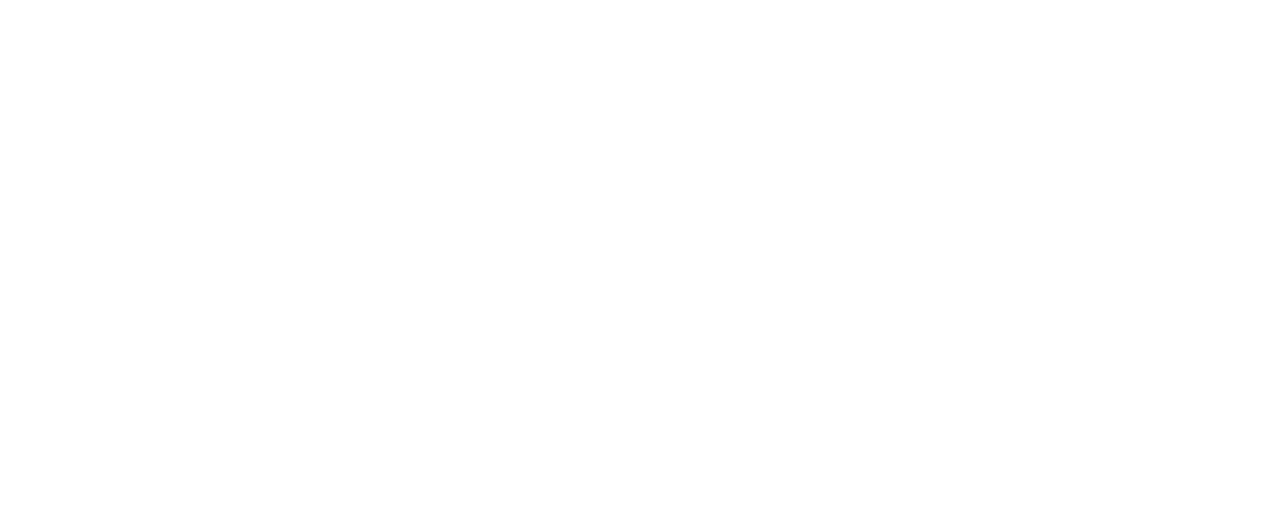
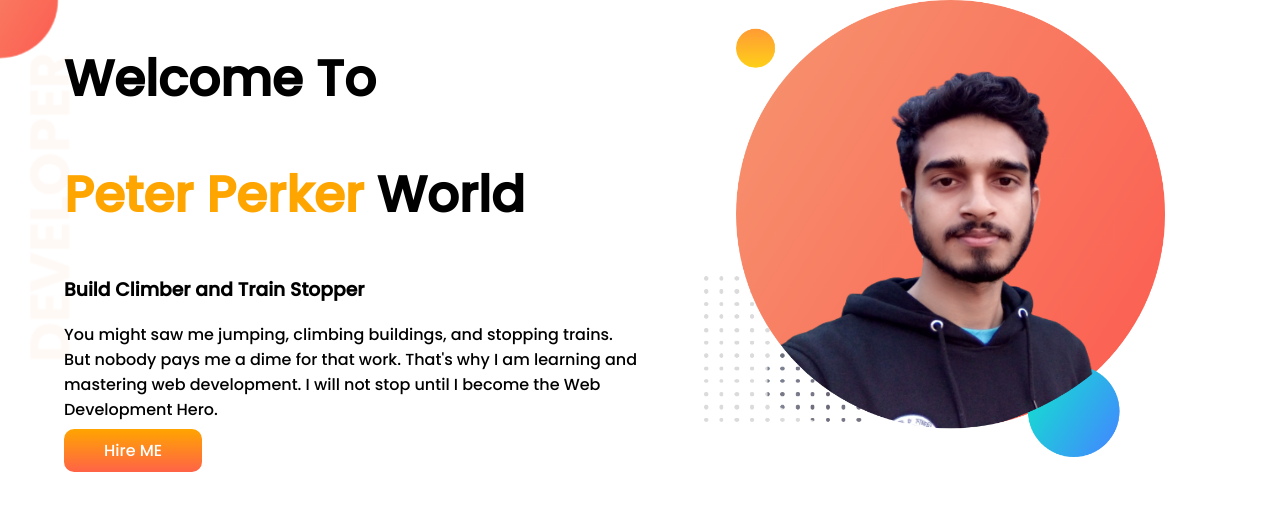
Before and after one commit to rezbanulsobuj/developer-portfolio, a plain HTML site: page index.html in a window 1280 px wide. Drawn offline with Linux system fonts and the light colour scheme.

Commit message:
top-banner

```diff
--- a/index.html
+++ b/index.html
@@ -5,8 +5,23 @@
     <meta http-equiv="X-UA-Compatible" content="IE=edge">
     <meta name="viewport" content="width=device-width, initial-scale=1.0">
     <title>sobuj portfolio</title>
+    <link rel="preconnect" href="https://fonts.googleapis.com">
+<link rel="preconnect" href="https://fonts.gstatic.com" crossorigin>
+<link href="https://fonts.googleapis.com/css2?family=Poppins:wght@500&display=swap" rel="stylesheet">
+<link rel="stylesheet" href="style.css">
 </head>
 <body>
-
+   <section class="top-banner">
+    <div class="half-width">
+        <h1>Welcome To</h1>
+        <h1 ><span class="orange-color">Peter Perker</span> World</h1>
+        <h3>Build Climber and Train Stopper</h3>
+        <p>You might saw me jumping, climbing buildings, and stopping trains. But nobody pays me a dime for that work. That's why I am learning and mastering web development. I will not stop until I become the Web Development Hero.</p>
+        <a target="_blank" href="https://www.linkedin.com/authwall?trk=ripf&trkInfo=AQEe5CZH-R0vhQAAAX4hcRhYPf-jQ5Ra6J247wMybpPq60YCsVcFpf1jvZK0plhL1nWchPTievxd9MSfY4WKJouzGxFJWN7yyiypYal1hMQXthxmsmve0xB5Fsv6d8rDSnIAWfM=&originalReferer=https://programminghero1.github.io/&sessionRedirect=https%3A%2F%2Fwww.linkedin.com%2Fcompany%2Fprogramminghero%2F">Hire ME</a>
+       </div>
+        <div class="half-width">
+            <img src="sobuj.png" alt="sobuj picture">
+        </div>
+   </section>
 </body>
 </html>
--- a/style.css
+++ b/style.css
@@ -0,0 +1,34 @@
+body{
+    font-family: 'Poppins', sans-serif;
+    margin: 0%;
+}
+h1{
+    font-size: 50px;
+}
+.orange-color{
+    color: orange;
+}
+section{
+    display: flex;
+}
+.half-width{
+    width: 50%;
+    padding-left: 5%;
+}
+.half-width img{
+    width:80% ;
+}
+a{
+   text-decoration: none;
+   padding: 10px 40px;
+   background-image: linear-gradient(orange,tomato);
+   border-radius: 10px;
+   color: white;
+   font-weight: 700px;
+
+}
+.top-banner{
+    background-image: url(images/top-banner.png);
+background-repeat: no-repeat;
+
+}
```
Also changed, not shown: images/dream-bg.png (added), images/exp-bg.png (added), images/jhankar.png (added), images/jhankar2.png (added), images/my-bg.png (added), images/my-bg2.png (added), images/top-banner.png (added), nahid.jpg (added), sobuj.png (added), 7 other files.
